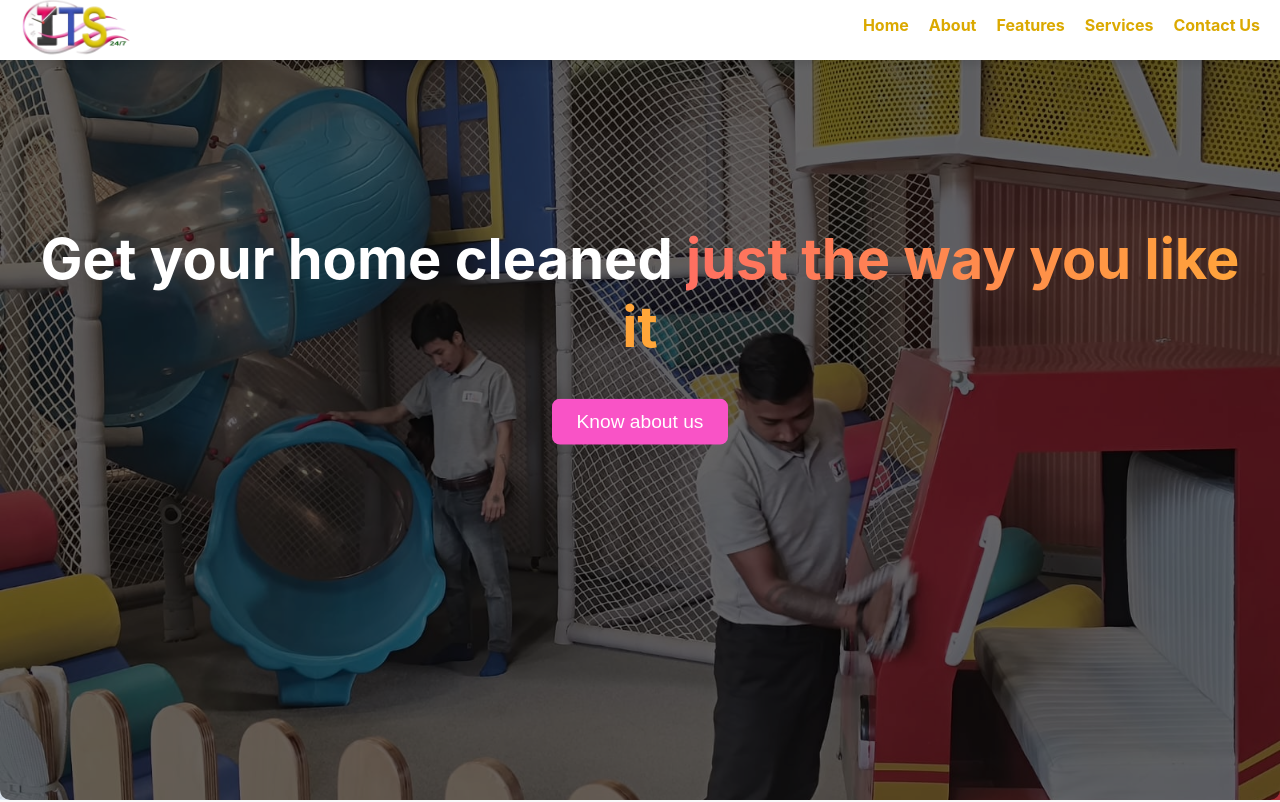
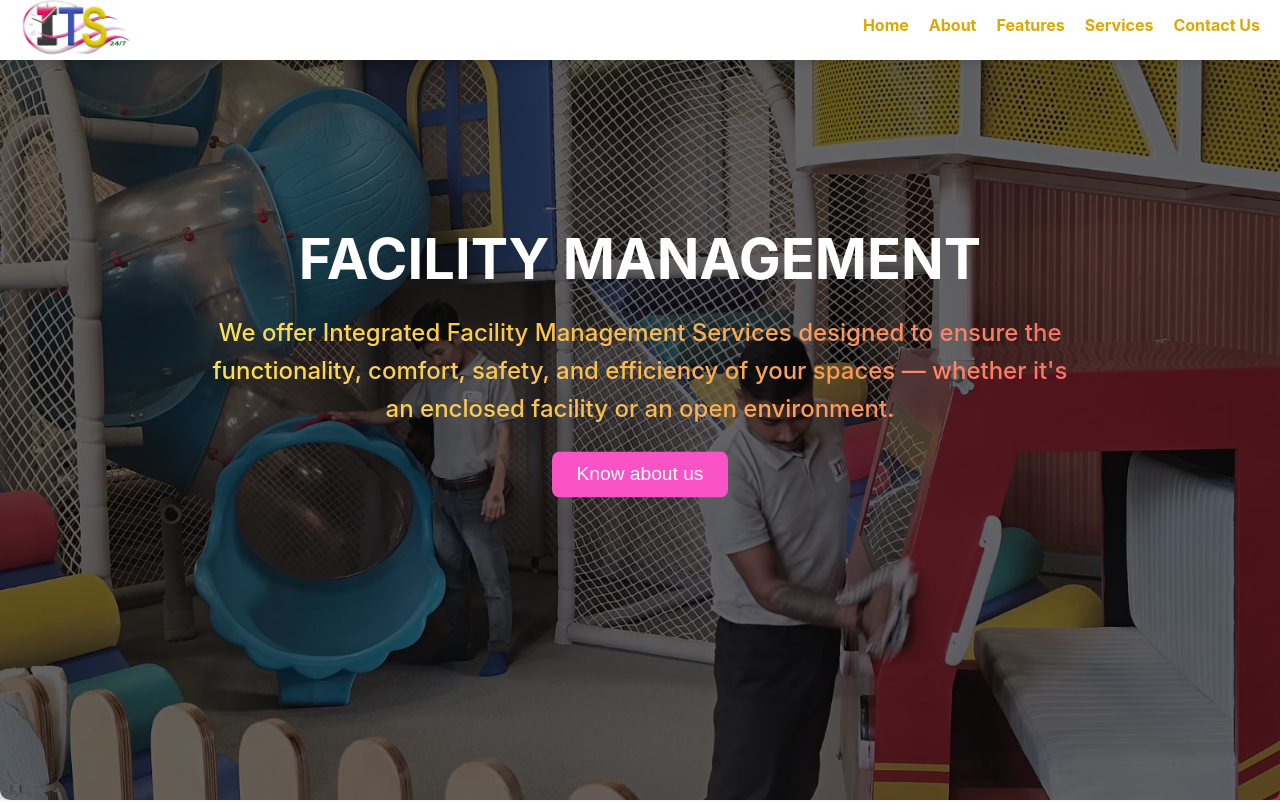
Before and after one commit to kiranaantarika/ITS_Project, a React (Create React App) app: page / in a window 1280 px wide. Shown: the top 802 px of the page. Built offline with nearby package versions, Linux system fonts and the light colour scheme.

Commit message:
contents changed commit

```diff
--- a/public/index.html
+++ b/public/index.html
@@ -31,7 +31,7 @@
       work correctly both with client-side routing and a non-root public URL.
       Learn how to configure a non-root public URL by running `npm run build`.
     -->
-    <title>OneQuickSolutions</title>
+    <title>ITS Services</title>
   </head>
   <body>
     <noscript>You need to enable JavaScript to run this app.</noscript>
--- a/src/App.css
+++ b/src/App.css
@@ -101,19 +101,27 @@ body {
   overflow-x: hidden;
 }
 
-/* Text Animations */
 .animated-title {
   font-size: 3.5rem;
   font-weight: bold;
   line-height: 1.2;
+  margin-bottom: 20px; /* Add spacing below the title */
   animation: slideIn 1s ease-out, fadeIn 1.5s ease-in-out;
 }
 
 .animated-description {
   font-size: 1.5rem;
-  margin: 20px 0;
+  margin: 0 auto 30px auto;
+  padding: 0 20px;
+  max-width: 900px;
+  line-height: 1.6;
   animation: fadeIn 2s ease-in-out;
+  background: linear-gradient(to right, #f9e353, #f9bb50, #ff6b6b);
+  -webkit-background-clip: text;
+  -webkit-text-fill-color: transparent;
+  font-weight: 500;
 }
+
 
 /* CTA Button */
 .cta-button {
--- a/src/App.js
+++ b/src/App.js
@@ -16,7 +16,6 @@ const heroImages = [
   "./images/employees/IMG-20250405-WA0015.jpg",
   "./images/employees/IMG-20250405-WA0050.jpg",
   "./images/employees/IMG-20250405-WA0056.jpg",
-
 ];
 
 function App() {
@@ -70,28 +69,18 @@ function App() {
                     {/* Hero Text Overlay */}
                     <div className="hero-overlay">
   <div className="hero-content">
-                        <h1 className="animated-title">
-                          Get your home cleaned{" "}
-                          <span className="brand-gradient">
-                            just the way you like it
-                          </span>
-                        </h1>
-                        {/* <p className="animated-description">
-                          Over{" "}
-                          <span className="highlight">1 million people</span>{" "}
-                          use Housekeeper.com for their cleaning needs.
-                        </p> */}
-                        {/* <p className="animated-description">
-                          <span className="highlight">
-                            Look for jobs near you.
-                          </span>{" "}
-                          Look for cleaners near you.
-                        </p> */}
+    <h1 className="animated-title">FACILITY MANAGEMENT</h1>
+    <p className="animated-description">
+      We offer Integrated Facility Management Services designed to ensure the
+      functionality, comfort, safety, and efficiency of your spaces — whether
+      it's an enclosed facility or an open environment.
+    </p>
     <button className="cta-button" onClick={scrollToAbout}>
       Know about us
     </button>
   </div>
 </div>
+
                   </section>
 
                   <WhyChooseUs />
--- a/src/components/css-files/Features.module.css
+++ b/src/components/css-files/Features.module.css
@@ -9,7 +9,7 @@
 .features-section h2 {
   font-size: 2.8rem;
   margin-bottom: 40px;
-  color: #ffeb3b; /* Yellow highlight */
+  color: #333; /* Yellow highlight */
   font-weight: bold;
   text-transform: uppercase;
   letter-spacing: 2px;
@@ -37,9 +37,9 @@
 
 /* Hover Effect */
 .feature-card:hover {
-  transform: translateY(-8px);
+transform: translateY(-8px) ;
   box-shadow: 0 12px 25px rgba(0, 0, 0, 0.25);
-  border-bottom: 5px solid #ffeb3b; /* Yellow accent on hover */
+  border: 1px solid #ff963b; /* Yellow accent on hover */
 }
 
 /* Icon */
--- a/src/components/js_components/Footer.js
+++ b/src/components/js_components/Footer.js
@@ -33,7 +33,7 @@ const Footer = () => {
         </div>
       </div>
       <div className="footer-bottom">
-        <p>&copy; 2024 OneQuickSolutions. All Rights Reserved.</p>
+        <p>&copy; 2024 ITS Solutions. All Rights Reserved.</p>
       </div>
     </footer>
   );
--- a/src/components/js_components/services.js
+++ b/src/components/js_components/services.js
@@ -6,42 +6,37 @@ const Services = () => {
 
   const services = [
   {
-      title: "Regular House Cleaning",
-      description: "Keep your home spotless with scheduled cleanings tailored to your needs.",
+    title: "Housekeeping",
+    description: "Professional daily cleaning and maintenance to keep your premises spotless.",
     icon: "🧹",
   },
   {
-      title: "Deep Cleaning Services",
-      description: "Thorough top-to-bottom cleaning for a fresher and healthier home.",
+    title: "Security Services",
+    description: "Trained personnel ensuring the safety and protection of your property and people.",
+    icon: "👮‍♂️",
+  },
+  {
+    title: "Gardening",
+    description: "Comprehensive lawn care, plant maintenance, and landscape upkeep services.",
+    icon: "🌿",
+  },
+  {
+    title: "Painting",
+    description: "Interior and exterior painting for a fresh, vibrant, and well-maintained look.",
+    icon: "🎨",
+  },
+  {
+    title: "STP/WTP Maintenance",
+    description: "Expert operation and maintenance of sewage and water treatment plants.",
+    icon: "🚰",
+  },
+  {
+    title: "One-Time / Deep Cleaning",
+    description: "Intensive cleaning service for seasonal refresh or special occasions.",
     icon: "🧽",
   },
-    {
-      title: "Catering Services",
-      description: "Provide delicious meals and beverages for events, parties, and corporate functions.",
-      icon: "🍽️",
-    },
-    {
-      title: "Carpet & Upholstery Cleaning",
-      description: "Restore the freshness of your carpets, rugs, and furniture.",
-      icon: "🛋️",
-    },
-    {
-      title: "Multiskilled Services",
-      description: "Versatile assistance with repairs, maintenance, installations, and general handyman tasks.",
-      icon: "🛠️",
-    },
-    {
-      title: "Laundry & Ironing Services",
-      description: "Convenient washing, drying, and ironing for your household needs.",
-      icon: "👕",
-    },
-    {
-      title: "Gardening Services",
-      description: "Maintain lawns, trim hedges, plant flowers, and ensure overall garden care.",
-      icon: "🪴",
-    },
+];
 
-  ];
 
   return (
     <section ref={service} id="service" className="services-section">
```
Also changed, not shown: public/%PUBLIC_URL%/logo192.png (added). Lines whose indentation alone changed are shown as unchanged.
